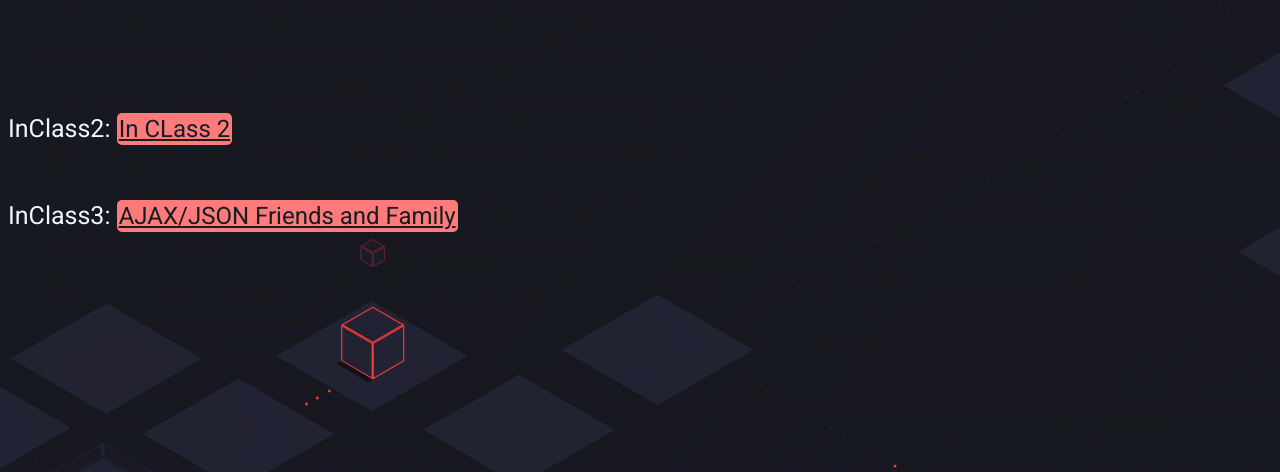
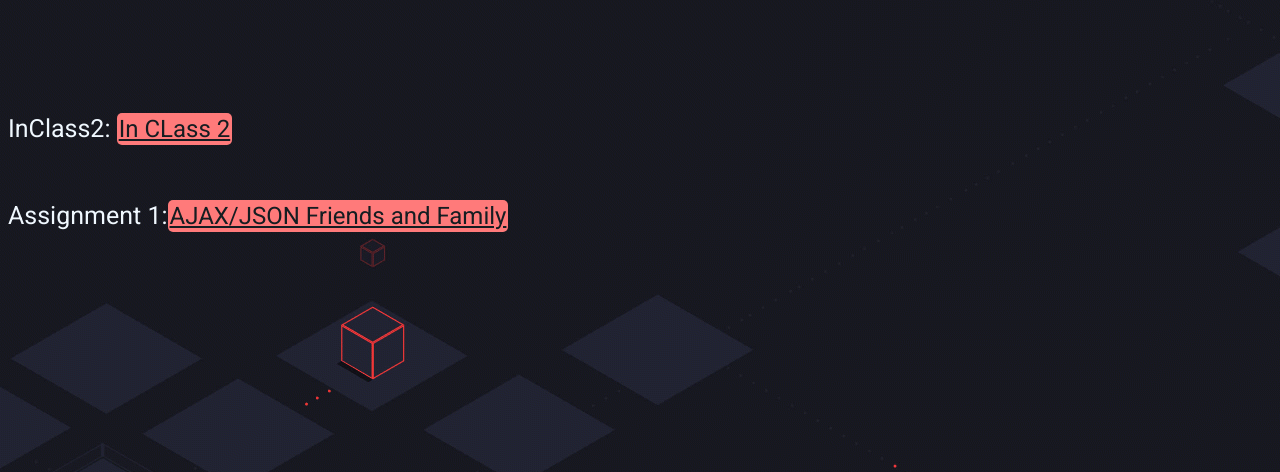
Before and after one commit to Cybergenik/CS2470, a PHP site: page / in a window 1280 px wide. Shown: the part 134-606 px from the top of the page. Run offline with PHP 8.4, Linux system fonts and the light colour scheme.

Commit message:
name change

```diff
--- a/index.php
+++ b/index.php
@@ -7,6 +7,6 @@
   <body id="bg">
     <h1>Luciano Remes 2470 Home page:</h1>
     <p>InClass2: <a class="mybutton" href="inclass2/jsonajax.php">In CLass 2</a></p>
-    <p>InClass3: <a class="mybutton" href="inclass3/FamilyAndFriend.php">AJAX/JSON Friends and Family</a></p>
+    <p>Assignment 1:<a class="mybutton" href="inclass3/FamilyAndFriend.php">AJAX/JSON Friends and Family</a></p>
   </body>
 </html>
```
